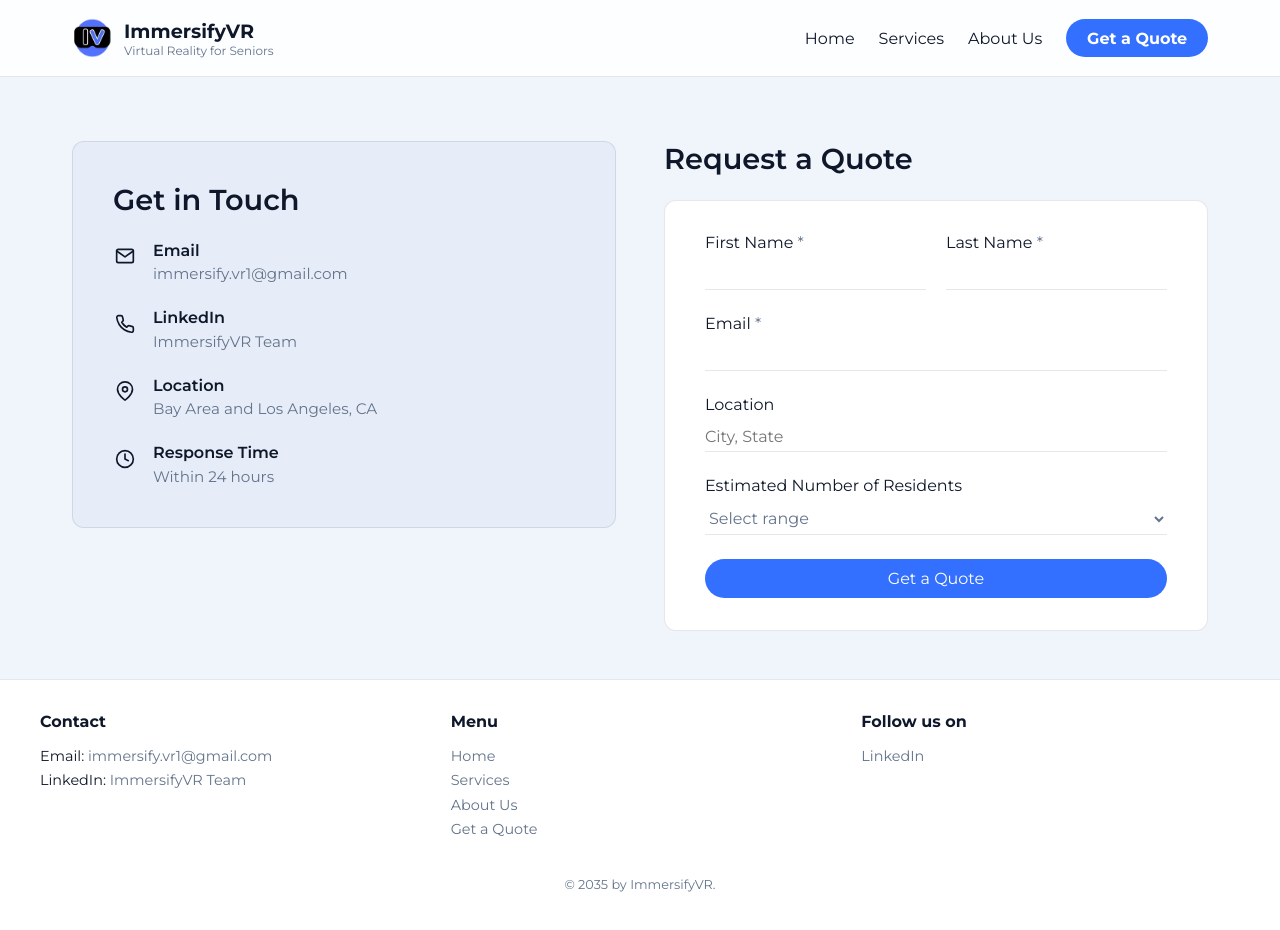
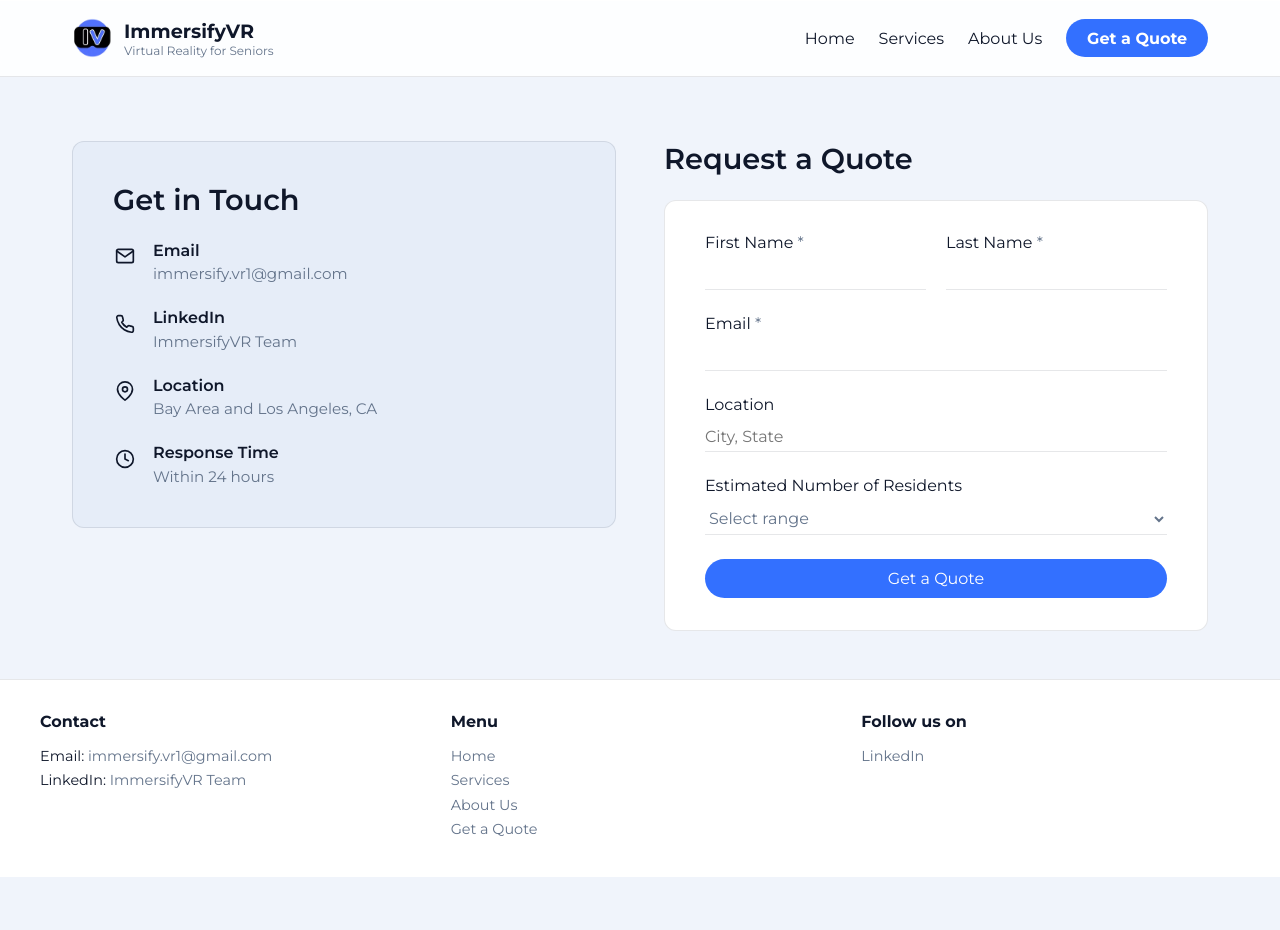
Before and after one commit to LWCoding/immersifyvr-next, a Next.js app: page /quote in a window 1280 px wide. Shown: the top 930 px of the page. After the commit the page ends 877 px from the top, so only its background shows below. Built offline with nearby package versions, Linux system fonts and the light colour scheme.

Commit message:
Removed copyright section in the footer (inaccurate)

```diff
--- a/src/components/footer.js
+++ b/src/components/footer.js
@@ -1,5 +1,4 @@
 import styles from "./footer.module.css";
-import Spacer from "./spacer";
 
 export default function Footer() {
   return (
@@ -58,9 +57,6 @@ export default function Footer() {
             </ul>
           </div>
         </div>
-      <div className={styles.footerBottom}>
-        <p>&copy; 2035 by ImmersifyVR.</p>
-      </div>
       </div>
     </footer>
   );
--- a/src/components/footer.module.css
+++ b/src/components/footer.module.css
@@ -53,19 +53,3 @@
 .footerColumn a:hover {
   color: var(--blue-color);
 }
-
-.footerBottom {
-  text-align: center;
-  margin-top: 2rem;
-  font-size: 0.8rem;
-  color: var(--text-muted);
-}
-
-.footerBottom a {
-  color: var(--text-muted);
-  text-decoration: none;
-}
-
-.footerBottom a:hover {
-  color: var(--blue-color);
-}
```
Lines whose indentation alone changed are shown as unchanged.
